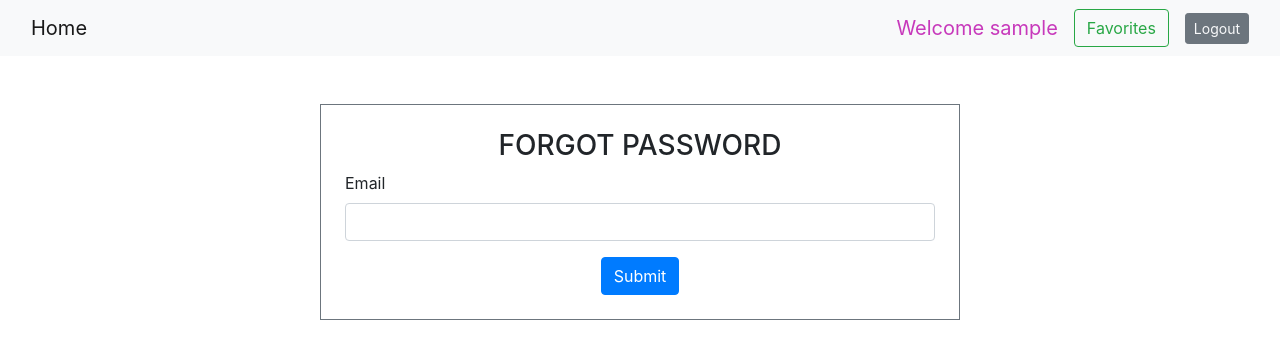
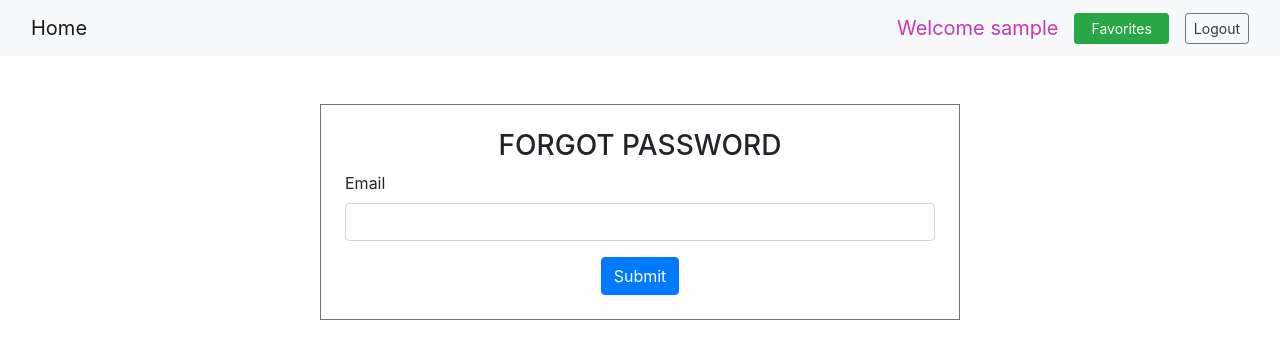
Before and after one commit to cemozan34/recommendation-system, a Flask app: page /forgotpassword in a window 1280 px wide. Shown: the top 359 px of the page. Run offline with Flask 2, Linux system fonts and the light colour scheme; the visitor is signed in with stand-in values (Sample User, id 1); tables that the repository leaves empty hold one stand-in row (values such as "Sample post").

Commit message:
navbar update

```diff
--- a/templates/_navbar.html
+++ b/templates/_navbar.html
@@ -17,7 +17,7 @@
       {% if session.logged_in %}
         <ul class="navbar-nav mr-auto mb-lg-0">
             <li class="nav-item" id="change-password">
-              <span type="button" class="btn btn-outline-secondary btn-sm" data-toggle="modal" data-target="#exampleModal">
+              <span type="button" class="text-secondary" data-toggle="modal" data-target="#exampleModal">
                 Change Password
               </span>
             </li>
@@ -25,13 +25,10 @@
 
         <span class="navbar-brand" style="color: rgb(199, 57, 187);">Welcome {{ session.username }}</span>
 
-        <a href="/favorites" type="button" class="btn btn-outline-success">Favorites</a>
-        <a class="btn btn-secondary btn-sm text-light ml-3" type="button" href="/logout">Logout</a>
+        <a href="/favorites" type="button" class="btn btn-success btn-sm px-3">Favorites</a>
+        <a class="btn btn-outline-secondary btn-sm text-dark ml-3" type="button" href="/logout">Logout</a>
       {% else %}
         <ul class="navbar-nav ml-auto mr-3 mt-2">
-          <!-- <li class="nav-item">
-            <a type="button" class="btn btn-outline-danger" href="/signup">Sign Up</a>
-          </li> -->
           <li class="nav-item">
             <a type="button" class="btn btn-outline-primary" href="/login">Login</a>
           </li>
```
